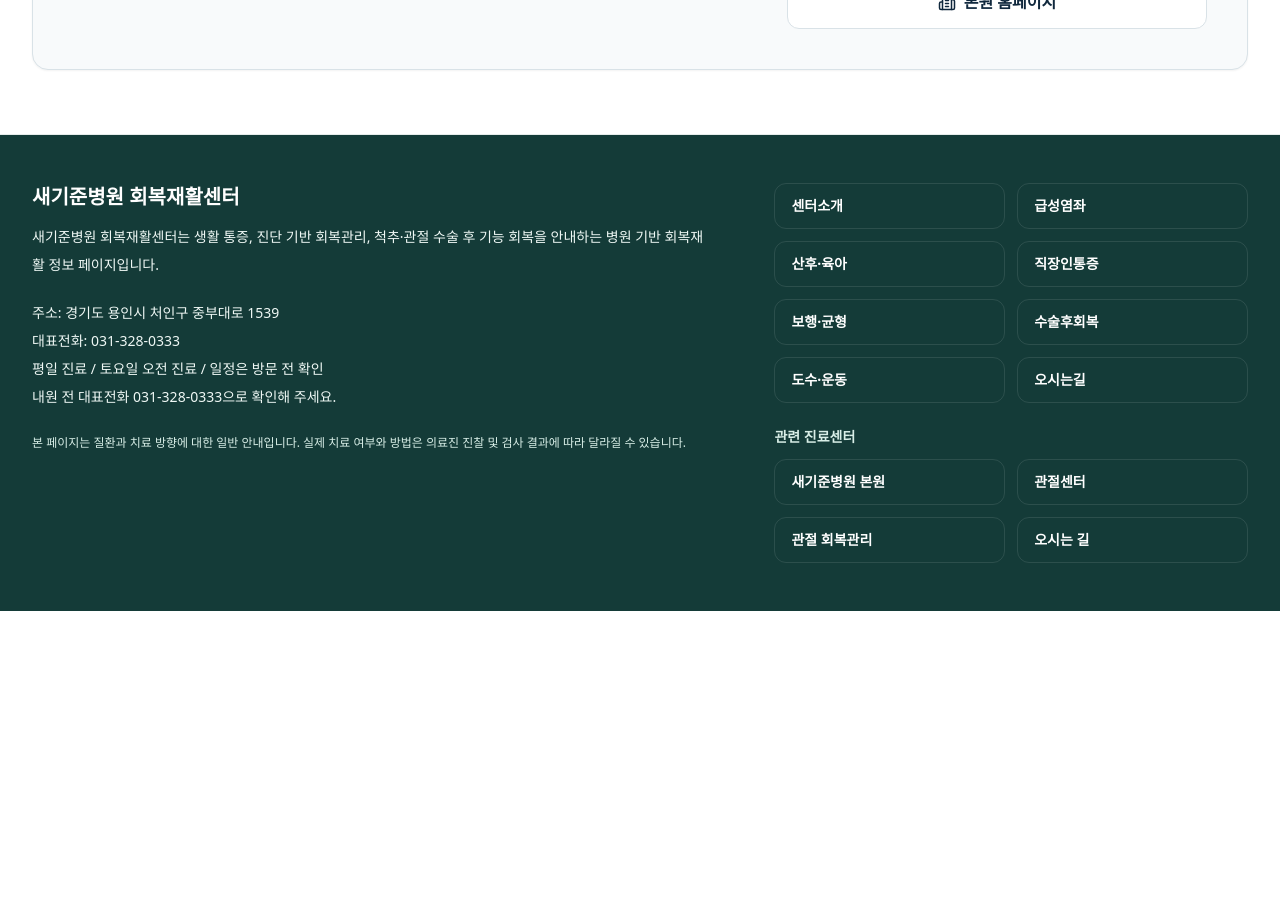
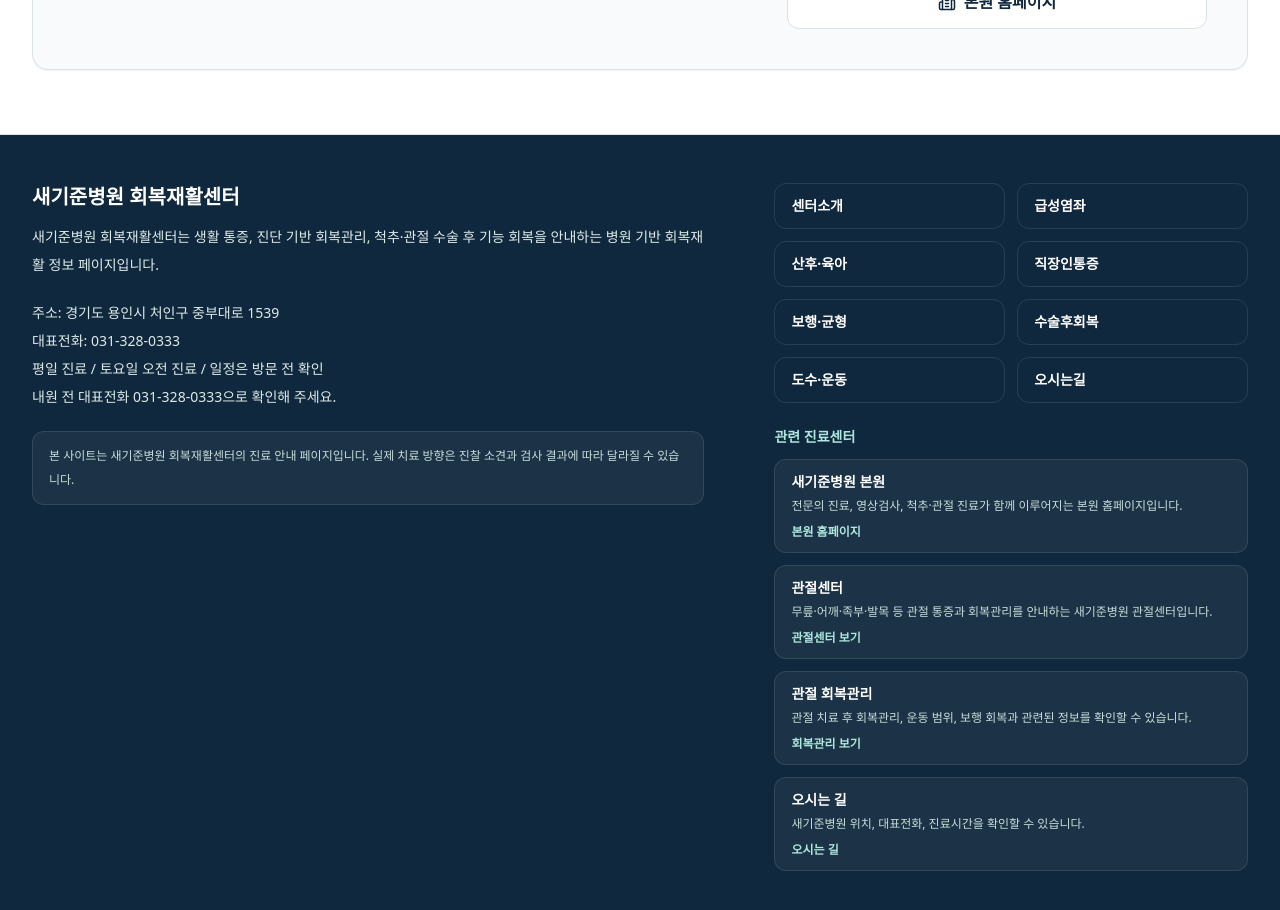
Before and after one commit to hanjinjangspine/new-standard-rehab-center, a Next.js app: page / in a window 1280 px wide. Shown: the part 8040-8950 px from the top of the page. Before the commit the page ends 8651 px from the top, so only its background shows below. Built offline with nearby package versions, Linux system fonts and the light colour scheme; no server answers.

Commit message:
Refine rehab center footer alignment

```diff
--- a/components/Footer.tsx
+++ b/components/Footer.tsx
@@ -3,41 +3,43 @@ import { connectedCareLinks, hospitalInfo, navItems } from "@/lib/data";
 
 export default function Footer() {
   return (
-    <footer className="border-t border-line bg-brand-900 px-4 py-12 text-white sm:px-6 lg:px-8">
+    <footer className="border-t border-[#D9E2E7] bg-[#10283D] px-4 py-12 text-white sm:px-6 lg:px-8">
       <div className="mx-auto grid max-w-7xl gap-8 lg:grid-cols-[1.2fr_0.8fr]">
         <div>
           <p className="text-xl font-extrabold">{hospitalInfo.centerName}</p>
-          <p className="mt-3 max-w-2xl text-sm leading-7 text-brand-50">{hospitalInfo.commonNotice}</p>
-          <div className="mt-6 grid gap-2 text-sm text-brand-50">
+          <p className="mt-3 max-w-2xl text-sm leading-7 text-[#DDEBE8]">{hospitalInfo.commonNotice}</p>
+          <div className="mt-6 grid gap-2 text-sm text-[#DDEBE8]">
             <p>주소: {hospitalInfo.address}</p>
             <p>대표전화: {hospitalInfo.phone}</p>
             <p>{hospitalInfo.hours}</p>
             <p>{hospitalInfo.hoursConfirmation}</p>
           </div>
-          <p className="mt-6 text-xs leading-6 text-brand-100">
-            본 페이지는 질환과 치료 방향에 대한 일반 안내입니다. 실제 치료 여부와 방법은 의료진 진찰 및 검사 결과에 따라 달라질 수 있습니다.
+          <p className="mt-6 max-w-2xl rounded-xl border border-white/10 bg-white/5 px-4 py-3 text-xs leading-6 text-[#C9DED9]">
+            본 사이트는 새기준병원 회복재활센터의 진료 안내 페이지입니다. 실제 치료 방향은 진찰 소견과 검사 결과에 따라 달라질 수 있습니다.
           </p>
         </div>
         <div className="grid gap-6">
           <div className="grid gap-3 sm:grid-cols-2">
             {navItems.map((item) => (
-              <Link key={item.href} href={item.href} className="whitespace-nowrap rounded-xl border border-white/10 px-4 py-3 text-sm font-bold text-white transition hover:bg-white/10">
+              <Link key={item.href} href={item.href} className="whitespace-nowrap rounded-xl border border-white/10 px-4 py-3 text-sm font-bold text-white transition hover:border-[#3ABFB0] hover:bg-white/10">
                 {item.label}
               </Link>
             ))}
           </div>
           <div>
-            <p className="text-sm font-extrabold text-brand-100">관련 진료센터</p>
-            <div className="mt-3 grid gap-3 sm:grid-cols-2">
+            <p className="text-sm font-extrabold text-[#AEE7DE]">관련 진료센터</p>
+            <div className="mt-3 grid gap-3">
               {connectedCareLinks.map((item) => (
                 <Link
                   key={item.href}
                   href={item.href}
                   target="_blank"
                   rel="noopener noreferrer"
-                  className="whitespace-nowrap rounded-xl border border-white/10 px-4 py-3 text-sm font-bold text-white transition hover:bg-white/10"
+                  className="rounded-xl border border-white/10 bg-white/5 px-4 py-3 transition hover:border-[#3ABFB0] hover:bg-white/10"
                 >
-                  {item.title}
+                  <span className="block text-sm font-extrabold text-white">{item.title}</span>
+                  <span className="mt-1 block text-xs leading-5 text-[#C9DED9]">{item.description}</span>
+                  <span className="mt-2 block text-xs font-extrabold text-[#AEE7DE]">{item.buttonText}</span>
                 </Link>
               ))}
             </div>
```
